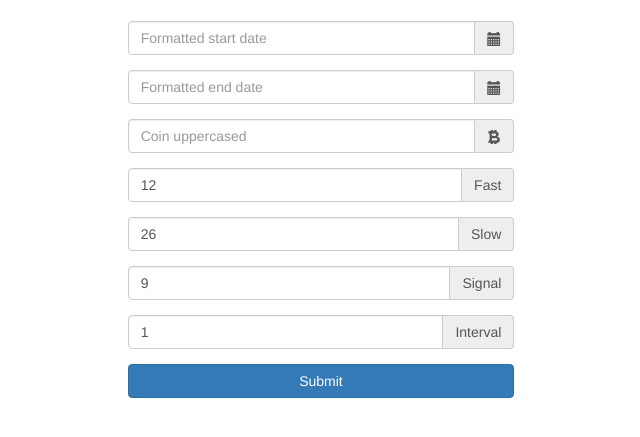
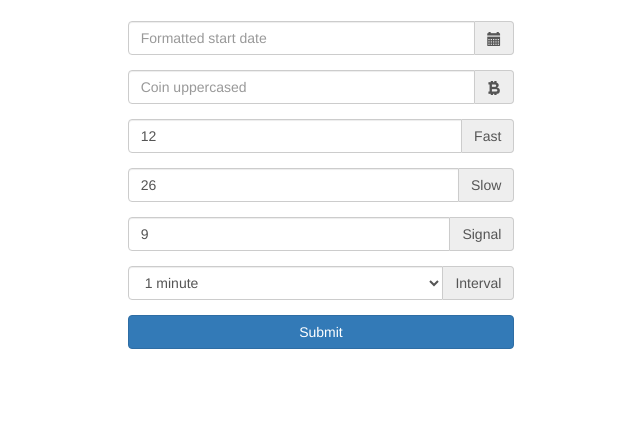
Before and after one commit to brophymj/bitgeek, a Flask app: page /graph in a window 1280 px wide. Shown: the part 52-489 px from the top of the page, without its empty margins (319-959 px from the left). Run offline with Flask 2, Linux system fonts and the light colour scheme; the visitor is signed in with stand-in values (Sample User, id 1); some libraries are stand-ins or nearby versions.

Commit message:
Form final update

```diff
--- a/templates/graph.html
+++ b/templates/graph.html
@@ -51,19 +51,12 @@
     <div class="col-md-4">
         <form class="form" role="form" method="POST" data-toggle="validator">
             <div class="form-group has-feedback">
-                <div class='input-group date' id='datetimepicker6'>
-                    <input type='text' class="form-control" placeholder="Formatted start date" name="from" required pattern="^\d{2}\/\d{2}\/\d{4} \d{1,2}:\d{2} (AM|PM)$" maxlength="19" data-error="Please stick to the date format!" value='{{ fromvalue }}'/>
+                <div class='input-group date' id='datetimepicker_to'>
+                    <input type='text' class="form-control" name='to'placeholder="Formatted start date" required pattern="^\d{2}\/\d{2}\/\d{4} \d{1,2}:\d{2} (AM|PM)$" maxlength="19" data-error="Please stick to the date format!"/>
                     <span class="input-group-addon">
-                                    <span class="glyphicon glyphicon-calendar"></span>
+                        <span class="glyphicon glyphicon-calendar">
                     </span>
-                </div>
-            </div>
-            <div class="form-group has-feedback">
-                <div class='input-group date' id='datetimepicker7'>
-                    <input type='text' class="form-control" placeholder="Formatted end date" name="to" required pattern="^\d{2}\/\d{2}\/\d{4} \d{1,2}:\d{2} (AM|PM)$" maxlength="19" data-error="Please stick to the date format!" value='{{ tovalue }}'/>
-                    <span class="input-group-addon">
-                                <span class="glyphicon glyphicon-calendar"></span>
-                    </span>
+                </span>
                 </div>
             </div>
             <div class="form-group has-feedback">
@@ -100,7 +93,13 @@
             </div>
             <div class="form-group has-feedback">
                 <div class='input-group' id='interval'>
-                    <input type='text' class="form-control" placeholder="Interval param" name="interval" required pattern="^\d+$" data-error="Numbers only!" value="1" />
+                    <select class="form-control" id="selector" name='interval'>
+                        <option value='1'>1 minute</option>
+                        <option value='5'>5 minutes</option>
+                        <option value='10'>10 minutes</option>
+                        <option value='30'>30 minutes</option>
+                        <option value='60'>60 minutes</option>
+                    </select>
                     <span class="input-group-addon">
                                 Interval
                     </span>
@@ -109,18 +108,11 @@
             <button type="submit" class="btn btn-primary btn-default btn-block">Submit</button>
         </form>
         <script type="text/javascript">
-            $(function() {
-                $('#datetimepicker6').datetimepicker();
-                $('#datetimepicker7').datetimepicker({
-                    useCurrent: false
-                });
-                $("#datetimepicker6").on("dp.change", function(e) {
-                    $('#datetimepicker7').data("DateTimePicker").minDate(e.date);
-                });
-                $("#datetimepicker7").on("dp.change", function(e) {
-                    $('#datetimepicker6').data("DateTimePicker").maxDate(e.date);
-                });
+        $(function () {
+            $('#datetimepicker_to').datetimepicker({
+                defaultDate: new Date()
             });
+        });
         </script>
     </div>
     <div class="col-md-4">
```
